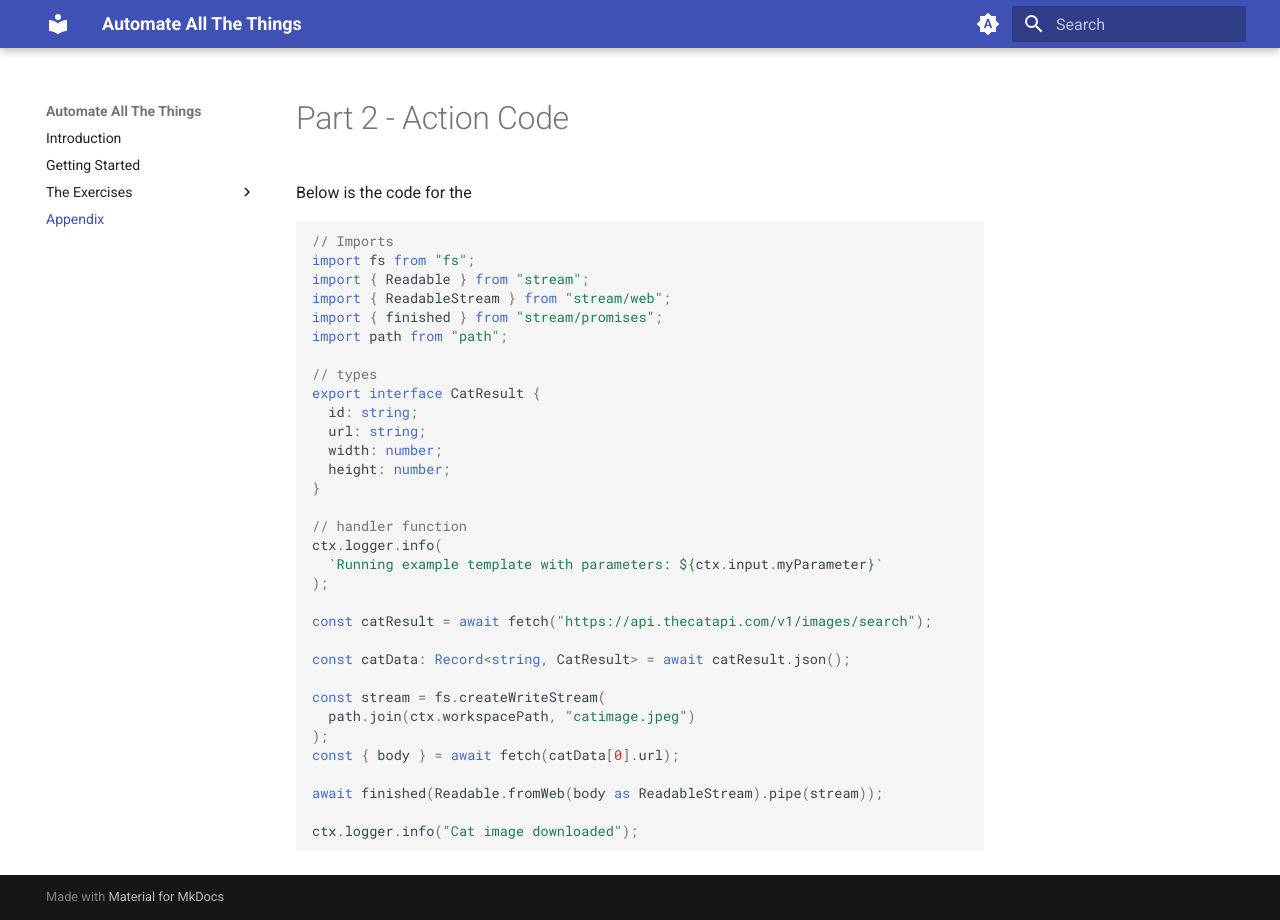
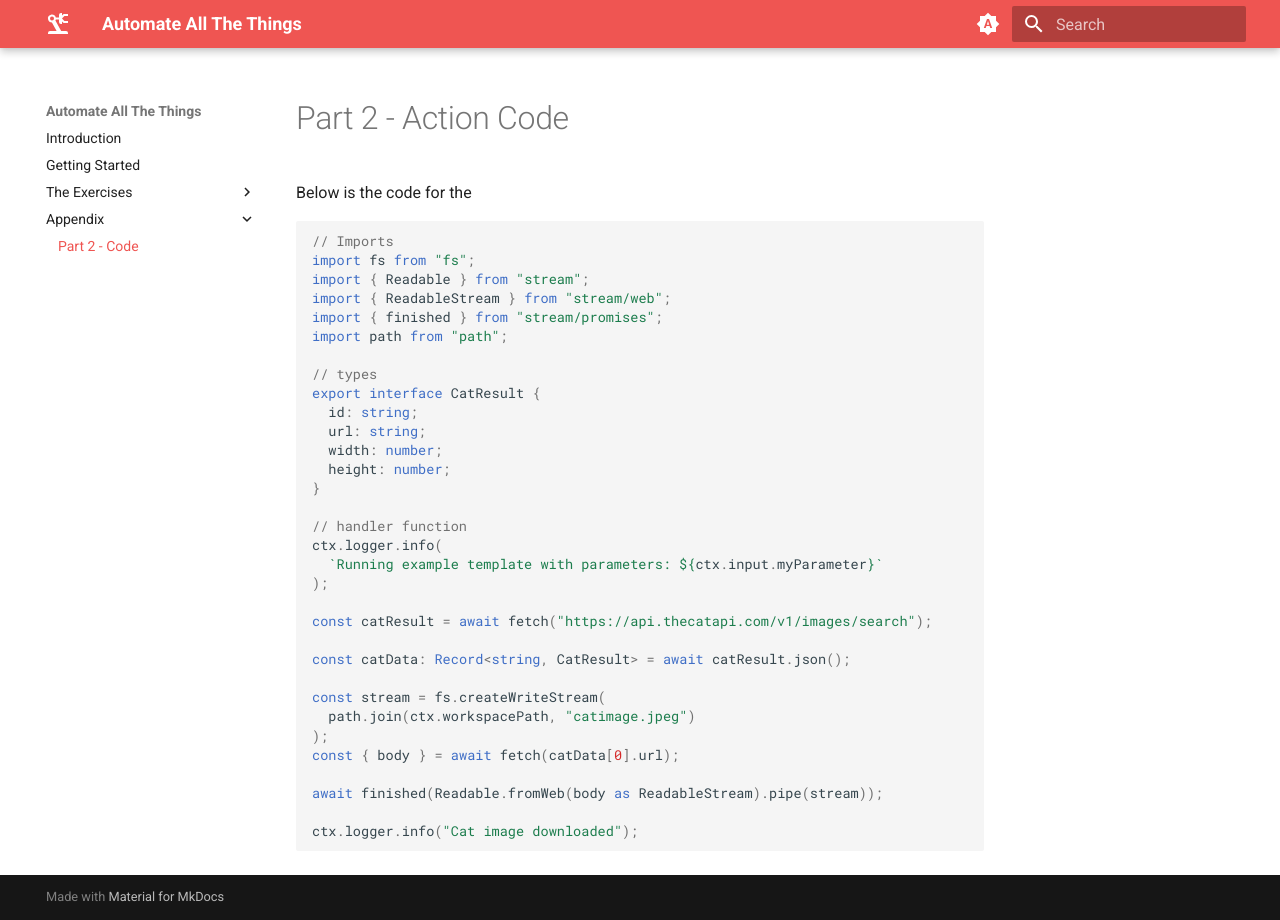
Before and after one commit to philips-labs/automation-workshop, an MkDocs documentation site: the page built from docs/appendix/part-2-code.md, in a window 1280 px wide. Built offline with MkDocs 1.6.1 and Material for MkDocs 9.7.7, drawn with Linux system fonts in a browser that asks for light colours.

Commit message:
Add pages

```diff
--- a/mkdocs.yml
+++ b/mkdocs.yml
@@ -2,6 +2,8 @@ site_name: "Automate All The Things"
 docs_dir: docs
 theme:
   name: material
+  icon:
+    logo: material/robot-industrial
   palette:
     # Palette toggle for automatic mode
     - media: "(prefers-color-scheme)"
@@ -12,6 +14,7 @@ theme:
     # Palette toggle for light mode
     - media: "(prefers-color-scheme: light)"
       scheme: default
+      primary: red
       toggle:
         icon: material/brightness-7
         name: Switch to dark mode
@@ -19,6 +22,7 @@ theme:
     # Palette toggle for dark mode
     - media: "(prefers-color-scheme: dark)"
       scheme: slate
+      primary: red
       toggle:
         icon: material/brightness-4
         name: Switch to system preference
@@ -29,7 +33,8 @@ nav:
       - Part 1 - Creating a template: "part-1.md"
       - Part 2 - Creating a new action: "part-2.md"
       - Part 3 - Customize the UI: "part-3.md"
-  - Appendix: "appendix.md"
+  - Appendix:
+      - Part 2 - Code: "appendix/part-2-code.md"
 markdown_extensions:
   - admonition
   - pymdownx.details
--- a/requirements.txt
+++ b/requirements.txt
@@ -1 +1 @@
-mkdocs-material=="9.*"
+mkdocs-material==9.*
```
Also changed, not shown: docs/appendix/part-2-code.md (renamed from docs/appendix.md), 1 other file.
